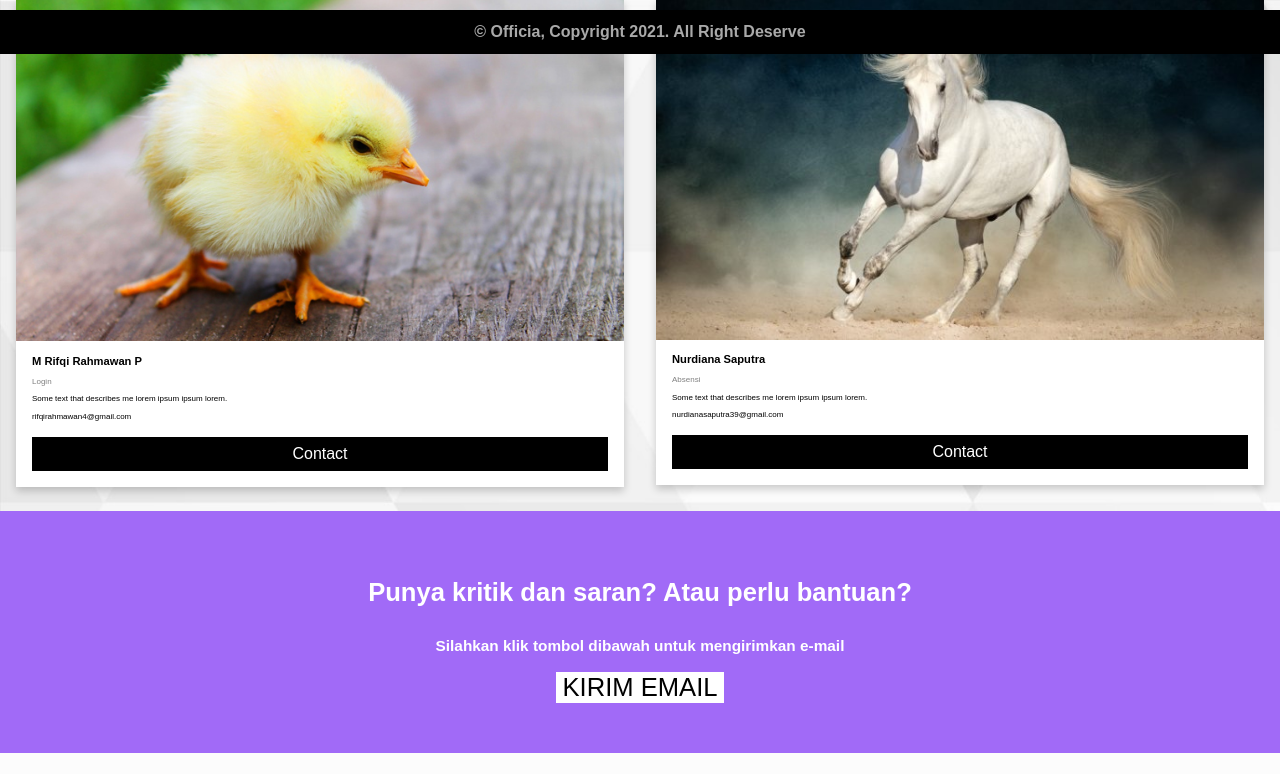
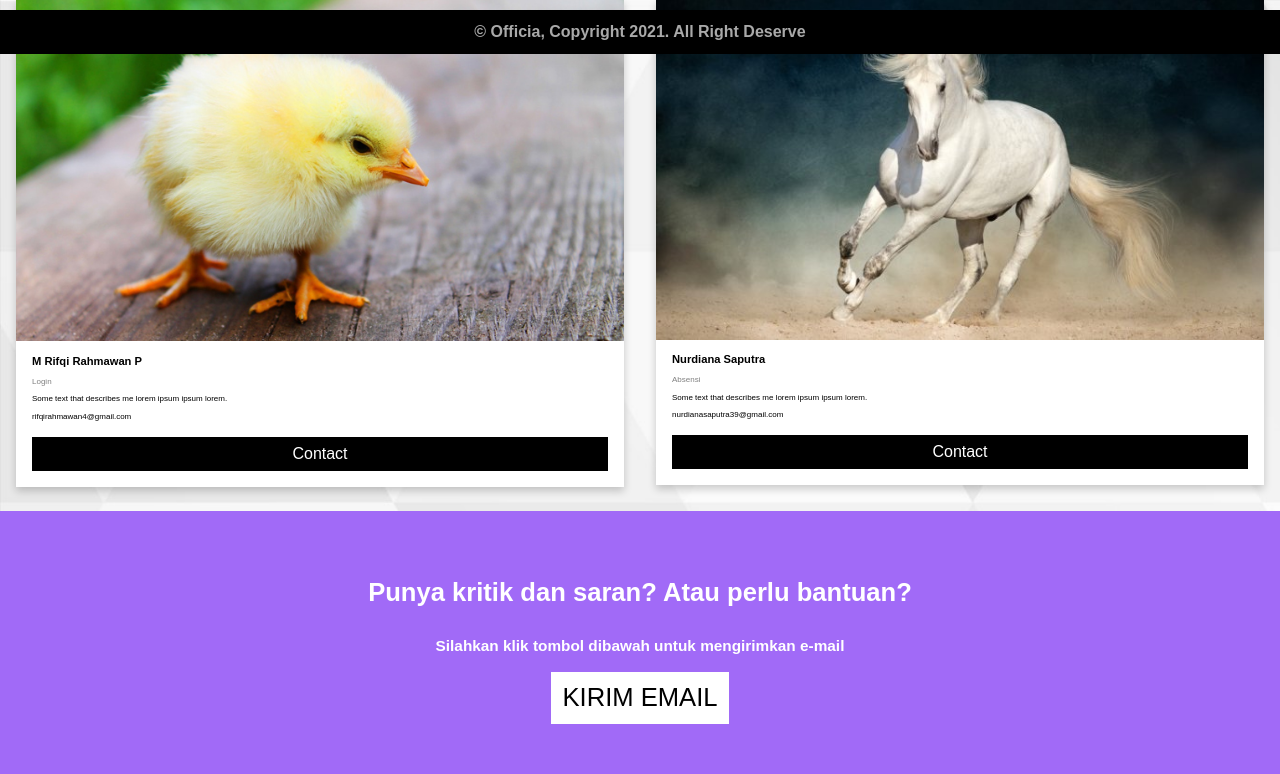
Before and after one commit to aryrk/E-Office, a PHP site: page / in a window 1280 px wide. Shown: the part 746-1520 px from the top of the page. Before the commit the page ends 1499 px from the top, so only its background shows below. Run offline with PHP 8.4, Linux system fonts and the light colour scheme; some libraries are stand-ins or nearby versions.

Commit message:
Update style.css

```diff
--- a/etc/style.css
+++ b/etc/style.css
@@ -7,6 +7,7 @@
   text-align: center;
   cursor: pointer;
   width: auto;
+	padding: 1%;
 	font-size: 200%;
 }
 
@@ -16,6 +17,8 @@
 .kritik {
   padding-top: 50px;
 	padding-bottom: 50px;
+	padding-left: 5%;
+	padding-right: 5%;
   text-align: center;
   background-color: #a16af7;
   color: white;
```
